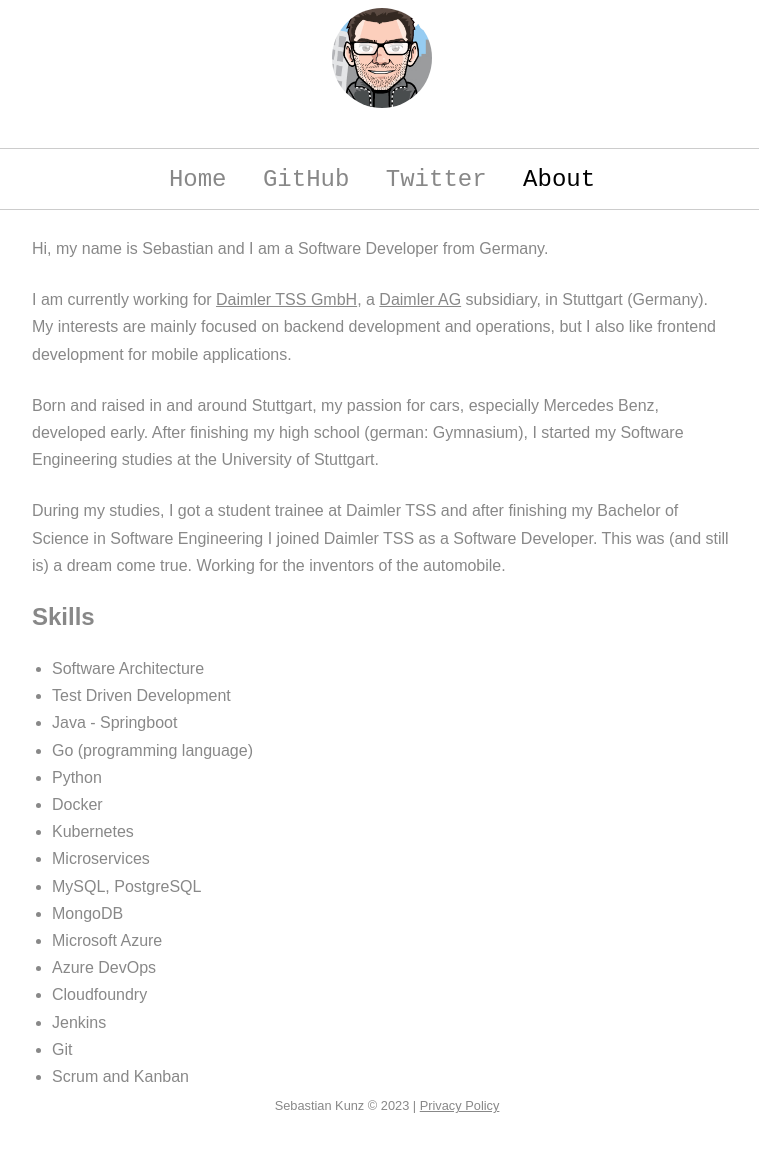
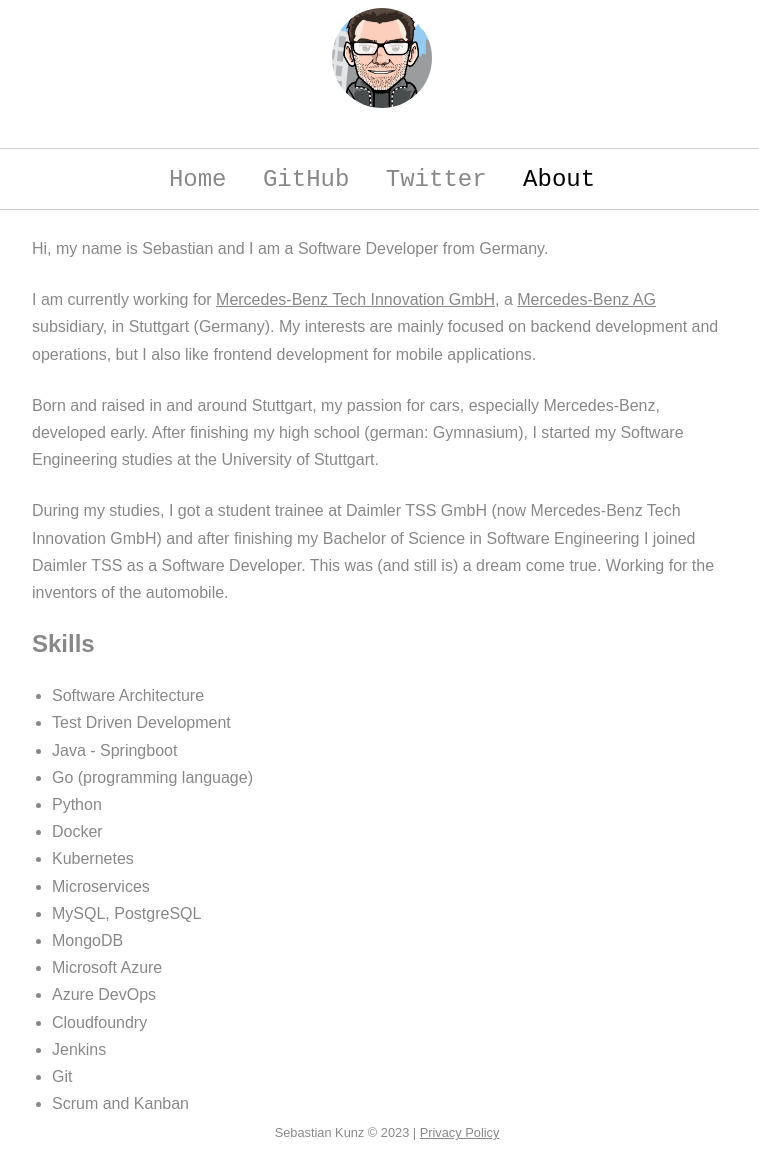
Before and after one commit to sebkunz/sebkunz.github.io, a Jekyll site: the page built from about.html, in a window 1280 px wide. Shown: the whole page, without its empty margins (258-1017 px from the left). Built offline with Jekyll 4.4.1, drawn with Linux system fonts in a browser that asks for light colours; before the commit the page ends 1138 px from its top, so only the background shows below that.

Commit message:
MAINT: Updated About page with rebranded naming for Daimler TSS GmbH and Daimler AG, now known as Mercedes-Benz Tech Innovation GmbH and Mercedes-Benz AG

```diff
--- a/about.html
+++ b/about.html
@@ -4,10 +4,10 @@ layout: basic_page
 ---
 
 <p class="about">Hi, my name is Sebastian and I am a Software Developer from Germany.</p>
-<p class="about">I am currently working for <a href="https://www.daimler-tss.com/">Daimler TSS GmbH</a>, a <a href="https://www.daimler.com/">Daimler AG</a> subsidiary, in Stuttgart (Germany).
+<p class="about">I am currently working for <a href="https://www.mercedes-benz-techinnovation.com/en/">Mercedes-Benz Tech Innovation GmbH</a>, a <a href="https://www.mercedes-benz.com">Mercedes-Benz AG</a> subsidiary, in Stuttgart (Germany).
 	My interests are mainly focused on backend development and operations, but I also like frontend development for mobile applications.</p>
-<p class="about"> Born and raised in and around Stuttgart, my passion for cars, especially Mercedes Benz, developed early. After finishing my high school (german: Gymnasium), I started my Software Engineering studies at the University of Stuttgart.</p>
-<p class="about"> During my studies, I got a student trainee at Daimler TSS and after finishing my Bachelor of Science in Software Engineering I joined Daimler TSS as a Software Developer.
+<p class="about"> Born and raised in and around Stuttgart, my passion for cars, especially Mercedes-Benz, developed early. After finishing my high school (german: Gymnasium), I started my Software Engineering studies at the University of Stuttgart.</p>
+<p class="about"> During my studies, I got a student trainee at Daimler TSS GmbH (now Mercedes-Benz Tech Innovation GmbH) and after finishing my Bachelor of Science in Software Engineering I joined Daimler TSS as a Software Developer.
 	This was (and still is) a dream come true. Working for the inventors of the automobile.</p>
 
 <h2 class="about">Skills</h2>
```
